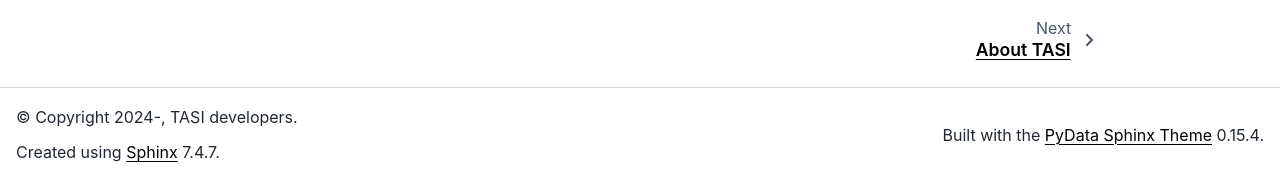
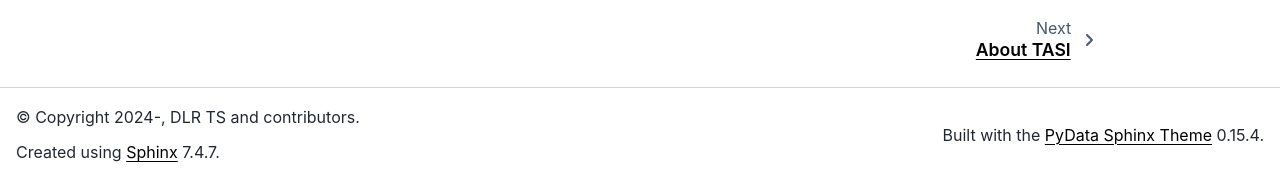
Before and after one commit to DLR-TS/TASI, a Sphinx documentation site: the page built from doc/source/index.rst, in a window 1280 px wide and 1055 px high. Shown: the part 874-1052 px from the top of the window. Built offline with Sphinx 7.4.7 and the PyData theme 0.15.4, drawn with Linux system fonts in a browser that asks for light colours; pages that are not in the unit, such as notebooks, are missing from menus.

Commit message:
update copyright

```diff
--- a/doc/source/conf.py
+++ b/doc/source/conf.py
@@ -68,7 +68,7 @@ master_doc = "index"
 
 # General information about the project.
 project = "TASI"
-copyright = "2024-, TASI developers"
+copyright = "2024-, DLR TS and contributors"
 
 
 # The version info for the project you're documenting, acts as replacement for
@@ -112,7 +112,7 @@ html_theme_options = {
     ]
 }
 
-html_title = "TASI"
+html_title = project
 
 # Add any paths that contain custom static files (such as style sheets) here,
 # relative to this directory. They are copied after the builtin static files,
```
